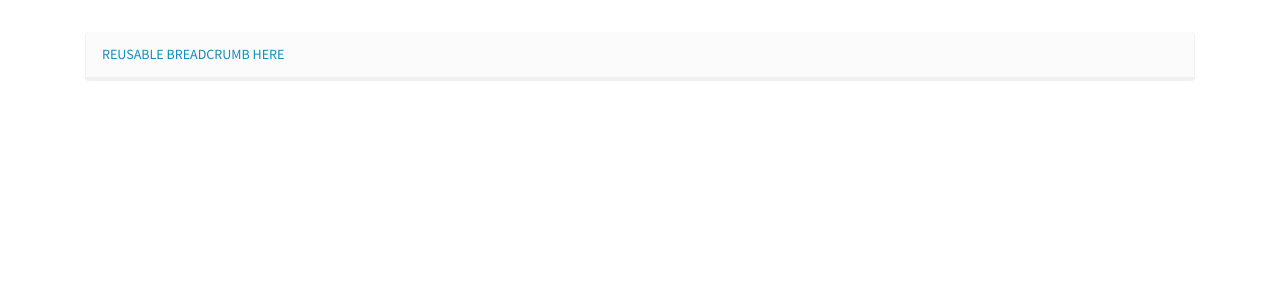
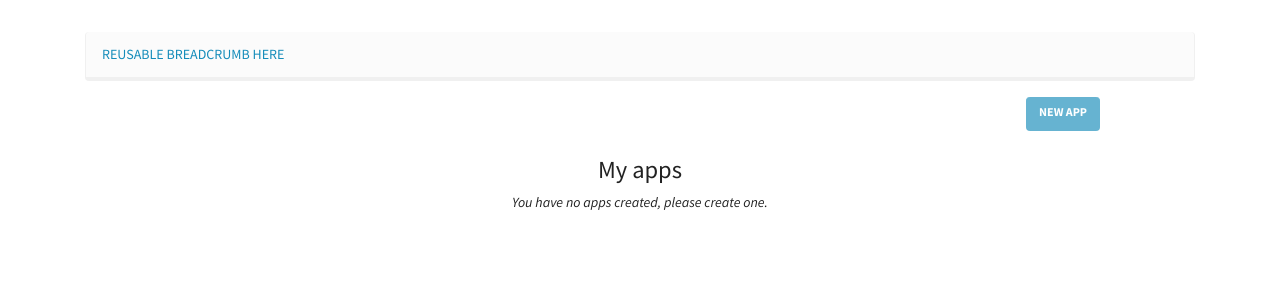
Before and after one commit to agapanto/pagosimple, a Django app: template pagosimple_frontend/templates/dashboard/brief.html in a window 1280 px wide. Shown: the part 57-357 px from the top of the page. Run offline with Django 3.2, Linux system fonts and the light colour scheme; the template is opened without the code that fills it, so the values that code supplies are empty; some libraries are stand-ins or nearby versions.

Commit message:
Improve dashboard view & template
- Layout changed for UI uniformity
- app_card & app_side_card html templates now has directs links to plans & dashboard brief

```diff
--- a/pagosimple_frontend/templates/components/app_card.html
+++ b/pagosimple_frontend/templates/components/app_card.html
@@ -14,7 +14,7 @@
       </p>
     </div>
     <a href="{% url 'app_detail' app_unique_id=app.unique_id %}" class="btn btn-primary">
-      Go to details
+      Go to App
     </a>
     <a href="#" class="btn btn-secondary">
       CONFIG
@@ -30,7 +30,9 @@
         <i class="fa fa-user"> </i> 0
       </div>
       <div class="col-3">
-        <i class="fa fa-book"> </i> {{ app.plan_set.count }}
+        <a href="{% url 'app_detail_plan_list' app_unique_id=app.unique_id %}">
+          <i class="fa fa-book"> </i> {{ app.plan_set.count }}
+        </a>
       </div>
       <div class="col-3">
         <i class="fa fa-beer"> </i> 0
--- a/pagosimple_frontend/templates/components/app_side_card.html
+++ b/pagosimple_frontend/templates/components/app_side_card.html
@@ -2,9 +2,11 @@
 
   <div class="card-body text-muted text-center">
 
+    <a href="{% url 'app_detail' app_unique_id=app.unique_id %}">
       <div class="mb-0">
         <i class="fa fa-list"> </i>
       </div>
+    </a>
 
   </div>
 
@@ -24,12 +26,14 @@
       0
     </div>
 
+    <a href="{% url 'app_detail_plan_list' app_unique_id=app.unique_id %}">
       <div>
         <i class="fa fa-book"> </i>
       </div>
       <div>
         {{ app.plan_set.count }}
       </div>
+    </a>
 
     <div>
       <i class="fa fa-beer"> </i>
--- a/pagosimple_frontend/templates/dashboard/brief.html
+++ b/pagosimple_frontend/templates/dashboard/brief.html
@@ -16,11 +16,42 @@
 
   <div class="row">
 
-    <div class="col-3">
+    <div class="col-10 offset-1">
+      <div class="row">
+        <div class="col-12">
+          <!-- <a class="btn btn-secondary float-left mb-4" href="{% url 'dashboard' %}">
+            Back
+          </a> -->
+          <a class="btn btn-primary disabled float-right mb-4" href="#">
+            New App
+          </a>
+        </div>
+      </div>
 
-      {% for app in AVAILABLE_APPS %}
-        {% include 'components/app_card.html' %}
-      {% endfor %}
+      <div class="row">
+        <div class="col-12 mb-4 text-center">
+          <h3>
+            My apps
+          </h3>
+          <p>
+            <i>
+              {% if AVAILABLE_APPS.count > 0 %}
+                The following is a list with all your current apps.
+              {% else %}
+                You have no apps created, please create one.
+              {% endif %}
+            </i>
+          </p>
+        </div>
+      </div>
+
+      <div class="row">
+        <div class="col-4">
+          {% for app in AVAILABLE_APPS %}
+            {% include 'components/app_card.html' %}
+          {% endfor %}
+        </div>
+      </div>
     </div>
 
   </div>
```
Lines whose indentation alone changed are shown as unchanged.
